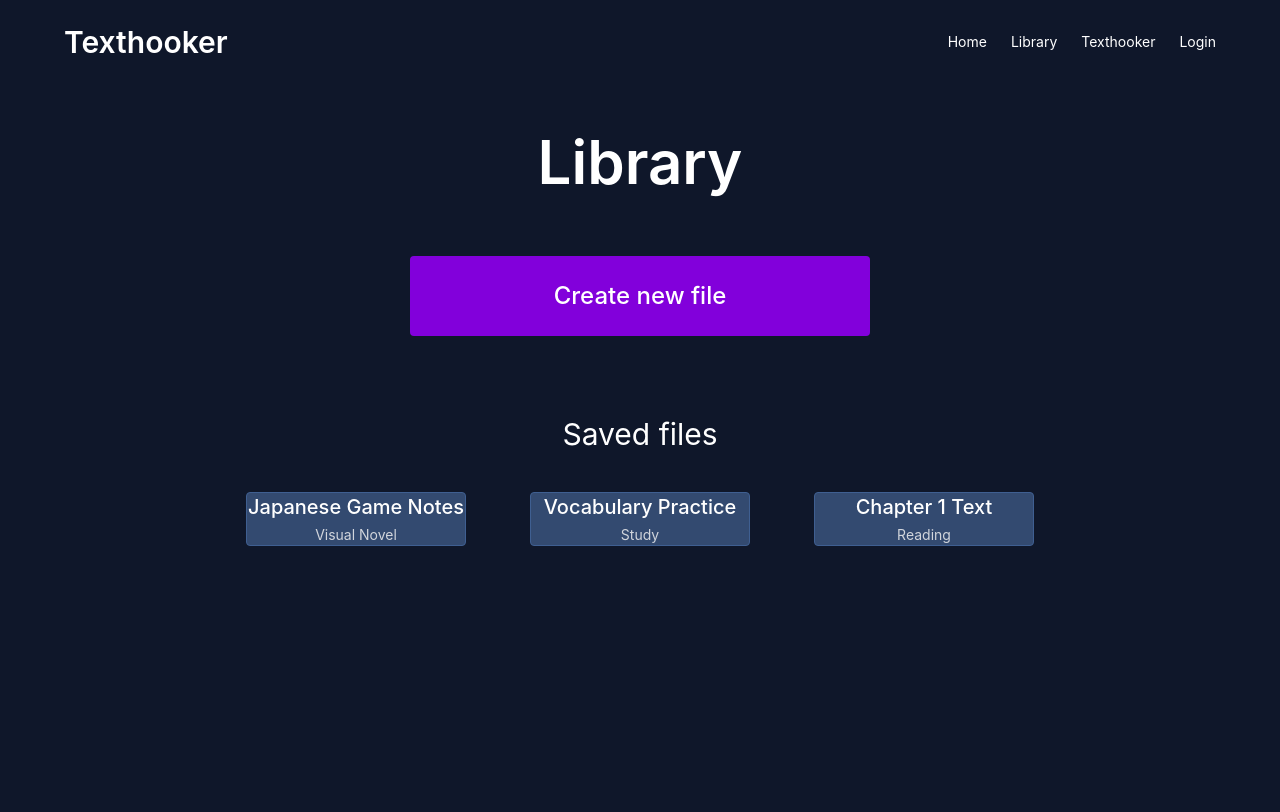
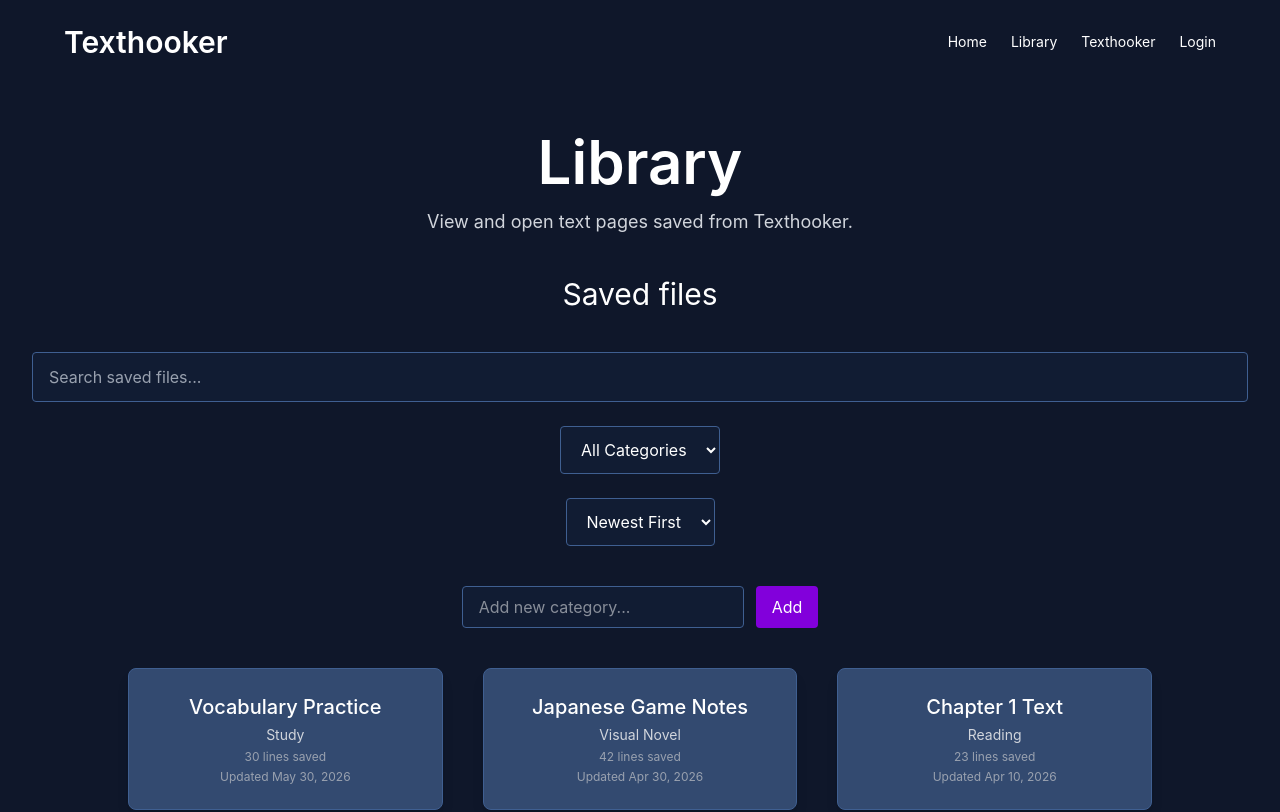
Before and after one commit to Will-less/csci39548_project, a React (Vite) app in the folder my-app/: page /Library in a window 1280 px wide. Shown: the top 812 px of the page. Built offline with nearby package versions, Linux system fonts and the light colour scheme.

Commit message:
Updates library and added sorting feature

```diff
--- a/my-app/src/Pages/Library.jsx
+++ b/my-app/src/Pages/Library.jsx
@@ -2,83 +2,248 @@ import { useState } from "react"
 import { useNavigate } from "react-router-dom"
 
 function Library() {
+
+  //dummy data
   const [savedFiles, setSavedFiles] = useState([
     {
       id:1,
       title: "Japanese Game Notes",
       category: "Visual Novel",
       content: "これはサンプルテキストです",
+      linecount: 42,
+      lastUpdated: "Apr 30, 2026",
     },
     {
       id:2,
       title: "Vocabulary Practice",
       category: "Study",
-      content:"Word list goes here"
+      content:"Word list goes here",
+      linecount: 30,
+      lastUpdated: "May 30, 2026",
     },
     {
       id:3,
       title: "Chapter 1 Text",
       category: "Reading",
-      content: "Once upon a time"
+      content: "Once upon a time",
+      linecount: 23,
+      lastUpdated: "Apr 10, 2026",
     },
   ])
 
+  //tracks selected file and search/filter inputs
   const [selectedFile, setSelectedFile] = useState(null)
+  const[searchTerm, setSearchTerm] = useState("")
+  const [selectedCategory, setSelectedCategory] = useState("All")
 
+  //control file sort order
+  const [sortOrder, setSortOrder] = useState("Newest")
+
+  //default categories
+  const defaultCategories = [
+    "Visual Novel",
+    "Study",
+    "Reading",
+  ]
+  //custom categories that can be added/removed
+  const [customCategories, setCustomCategories] = useState([])
+  const categories = [...defaultCategories, ...customCategories]
+  const[newCategory, setNewCategory] = useState("")
+
+  //filters files based on search or category
+  const filteredFiles = savedFiles
+    .filter((file) => {
+      const matchesSearch =
+        file.title.toLowerCase().includes(searchTerm.toLowerCase()) ||
+        file.category.toLowerCase().includes(searchTerm.toLowerCase())
+
+      const matchesCategory =
+        selectedCategory ==="All" ||
+        file.category === selectedCategory
+
+      return matchesSearch && matchesCategory
+    })
+    //sort by date or alpha order
+    .sort((a, b) => {
+      if(sortOrder === "Newest") {
+        return new Date(b.lastUpdated) - new Date(a.lastUpdated)
+      }
+
+      if (sortOrder === "Oldest") {
+        return new Date(a.lastUpdated) - new Date(b.lastUpdated)
+      }
+
+      if (sortOrder === "A-Z") {
+        return a.title.localeCompare(b.title)
+      }
+
+      if(sortOrder === "Z-A") {
+        return b.title.localeCompare(a.title)
+      }
+    })
+
+  //opens selected file in texthooker page
   const navigate = useNavigate()
 
-  function handleCreateFile(){
-    const newFile ={
-      id: savedFiles.length + 1,
-      title: `New File ${savedFiles.length + 1}`,
-      category: "Uncategorized",
-      content: "",
-    }
+//add custom category to dropdown
+function handleAddCategory(){
+  const trimmedCategory = newCategory.trim()
 
-    setSavedFiles([...savedFiles, newFile])
+  if (
+    trimmedCategory !== "" &&
+    !categories.includes(trimmedCategory)
+  ) {
+    setCustomCategories([...customCategories, trimmedCategory])
+    setNewCategory("")
   }
+}
+
+//remove  custom category
+function handleRemoveCategory(categoryToRemove) {
+  setCustomCategories(
+    customCategories.filter((category) => category !== categoryToRemove)
+  )
+
+  if (selectedCategory == categoryToRemove){
+    setSelectedCategory("All")
+  }
+}
 
   return (
     <div className="min-h-screen bg-[#0f172a] text-white">
       <main className="px-8 py-12">
-        <h1 className="text-center text-6xl font-semibold mb-16">
+        <h1 className="text-center text-6xl font-semibold mb-4">
           Library
         </h1>
 
-        <div className="flex justify-center">
-          <button
-          onClick={handleCreateFile}
-           className="w-[460px] py-6 bg-purple-700 hover:bg-purple-800 text-white text-2xl font-medium rounded"
-          >
-            Create new file
-          </button>
-        </div>
+        <p className="text-center text-gray-300 text-lg mg-12">
+          View and open text pages saved from Texthooker.
+        </p>
 
-        <h2 className="text-center text-3xl mt-20 mb-10">
+        <h2 className="text-center text-3xl mt-10 mb-10">
           Saved files
         </h2>
 
-        <div className="flex justify-center gap-16">
-         {savedFiles.map((file) => (
+        {/* Search bar, category filter, and custom controls */}
+        <div className="flex flex-col items-center gap-6 mb-10">
+          <input
+            type="text"
+            value={searchTerm}
+            onChange={(e) => setSearchTerm(e.target.value)}
+            placeholder="Search saved files..."
+            className="w-full px-4 py-3 rounded bg-[#111c33] border border-[#3f5f91] text-white placeholder-gray-400 focus:outline-none focus:border-purple-500"
+          />
+
+          <select
+            value={selectedCategory}
+            onChange={(e) => setSelectedCategory(e.target.value)}
+            className="px-4 py-3 rounded bg-[#111c33] border border-[#3f5f91] text-white focus:outline-none focus:border-purple-500"
+          >
+            <option value="All">All Categories</option>
+            {categories.map((category) => (
+              <option key={category} value={category}>
+                {category}
+              </option>
+            ))}
+          </select>
+
+          {/* sort dropdown */}
+          <select
+            value={sortOrder}
+            onChange={(e) => setSortOrder(e.target.value)}
+            className="px-4 py-3 rounded bg-[#111c33] border border-[#3f5f91] text-white focus:outline-none focus:border-purple-500"
+          >
+            <option value="Newest">Newest First</option>
+            <option value="Oldest">Oldest First</option>
+            <option value="A-Z">A-Z</option>
+            <option value="Z-A">Z-A</option>
+          </select>
+
+          <div className="flex gap-3 mt-4">
+            <input
+              type="text"
+              value={newCategory}
+              onChange={(e) => setNewCategory(e.target.value)}
+              placeholder="Add new category..."
+              className="px-4 py-2 rounded bg-[#111c33] border border-[#3f5f91] text-white"
+            />
+
+            <button
+              onClick={handleAddCategory}
+              className="bg-purple-700 hover:bg-purple-800 px-4 py-2 rounded text-white"
+            >
+              Add
+            </button>
+          </div>
+
+          {/* shows custom categories */}
+          {customCategories.length > 0 && (
+            <div className="flex flex-wrap justify-center gap-3 max-w-md">
+              {customCategories.map((category) => (
+                <div
+                  key={category}
+                  className="flex items-center gap-2 bg-[#111c33] border border-[#3f5f91] px-3 py-2 rounded text-sm"
+                >
+                <span>{category}</span>
+
+                <button
+                  onClick={() => handleRemoveCategory(category)}
+                  className="text-red-300 hover:text-red-500 font-bold"
+                >
+                  x
+                </button>
+              </div>
+              ))}
+            </div>
+          )}
+
+        </div>
+
+        {/* Message when no files match search/filter */}
+        {filteredFiles.length === 0 && (
+          <div className="text-center text-gray-400 mt-8">
+            <p className="text-xl">No matching files found.</p>
+            <p className="text-sm mt-2">
+              Try searching by title or category.
+            </p>
+          </div>
+        )}
+
+        {/* grid of saved file cards */}
+        {filteredFiles.length > 0 && (
+        <div className="grid grid-cols-1 md:grid-cols-2 lg:grid-cols-3 gap-10 max-w-5xl mx-auto">
+         {filteredFiles.map((file) => (
           <div
            key={file.id}
            onClick={() => setSelectedFile(file)}
-           className="w-[220px] h[96px] bg-[#334a70] border border-[#3f5f91] rounded-sm flex flex-col items-center justify-center text-center hover:bg[#3f5f91] cursor-pointer"
+           className="w-full min-h-[140] bg-[#334a70] border border-[#3f5f91] rounded-lg flex flex-col items-center justify-center text-center hover:bg-[#3f5f91] hover:scale-105 transition duration-200 cursor-pointer p-6 shadow-lg"
            >
            <p className="text-xl font-medium">{file.title}</p>
            <p className="text-sm text-gray-300 mt-1">{file.category}</p>
+           <p className="text-xs text-gray-400 mt-1">
+            {file.linecount} lines saved
+           </p>
+           <p className="text-xs text-gray-400 mt-1">
+            Updated {file.lastUpdated}
+           </p>
           </div>
          ))}
         </div>
+        )}
 
+        {/* Preview panel for selected file */}
         {selectedFile && (
-          <div className="max-w-xl mx-auto mt-10 bg-[#111c33] border border-[#3f5f91] rounded p-6">
+          <div className="max-w-xl mx-auto mt-12 bg-[#111c33] border border-[#3f5f91] rounded-lg p-6 shadow-lg text-center">
             <h3 className="text-2xl font-semibold mb-2">
               {selectedFile.title}
             </h3>
 
             <p className="text-gray-300 mb-4">
               Category: {selectedFile.category}
+            </p>
+
+            <p className="text-gray-400 mb-4">
+              {selectedFile.linecount} lines saved • Updated {selectedFile.lastUpdated}
             </p>
 
             <button
--- a/my-app/src/Pages/Texthooker.jsx
+++ b/my-app/src/Pages/Texthooker.jsx
@@ -135,9 +135,7 @@ function Texthooker() {
 
   //get file content(if exists)
   const fileContent = file?.content || ""
-  //temp editable content for opened file
-  const [editableContent, setEditableContent] = useState(fileContent)
-  const [saveMessage, setSaveMessage] = useState("")
+
   //for Textractor connection
   const [connected, setConnected] = useState(true);
   //TODO: convert pages to json object - add to pages map
@@ -164,10 +162,6 @@ function Texthooker() {
   useTextractor({ text, setText, setConnected, page, pages });
   useManual({ text, connected, setText, page, pages });
   usePaginator({ text, textRef, pageNum, setPageNum, setPage, pages, setPages })
-
-  function handleSaveChanges(){
-    setSaveMessage("Saved changes for this file!")
-  }
 
 
   function goToPage(pageNumber) {
@@ -210,28 +204,12 @@ function Texthooker() {
       {file &&(
         <div className="text-white text-center mt-6 mb-6">
           <h2 className="text-2xl font-semibold">Opened File:</h2>
+
           <p className="text-lg mt-2">{file.title}</p>
 
-          <textarea
-            value={editableContent}
-            onChange={(e) => setEditableContent(e.target.value)}
-            className="mt-4 w-[600px] min-h-[160px] bg-[#111c33] border border-[#3f5f91] rounded p-4 text-white"
-            placeholder="Start typing or editing text here..."
-          />
-
-          <div className="mt-4">
-            <button
-              onClick={handleSaveChanges}
-              className="bg-purple-700 hover:bg-purple-800 px-6 py-3 rounded text-white"
-            >
-              Save changes
-            </button>
-            {saveMessage && (
-              <p className="text-green-400 mt-3">
-                {saveMessage}
-              </p>
-            )}
-          </div>
+          <p className="text-gray-300 mt-2">
+            Category: {file.category}
+          </p>
         </div>
       )}
       <div className="flex justify-center ">
```
